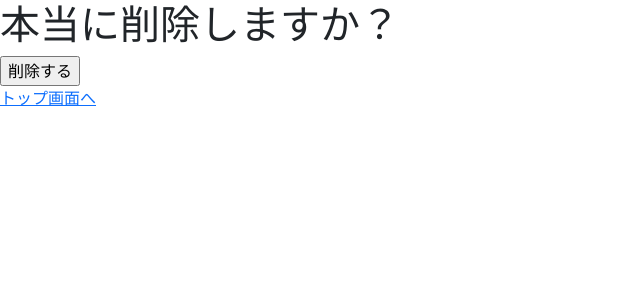
After one commit to waktia/todolist2, a Django app: page /delete/2 in a window 1280 px wide. The commit adds this page. Shown: the top 300 px of the page, without its empty margins (0-640 px from the left). Run offline with Django 3.2, Linux system fonts and the light colour scheme; data comes from the database, SQL or seed files in the repository; both versions use the stored data as it was after the commit.

Commit message:
delete_create

```diff
--- /dev/null
+++ b/templates/delete.html
@@ -0,0 +1,19 @@
+{% extends "base.html" %}
+
+{% block header %}
+<h1>本当に削除しますか？</h1>
+{% endblock header %}
+
+{% block content %}
+<div>
+<form action="" method="POST">{% csrf_token %}
+<input type="submit" value="削除する">
+</div>
+
+<div>
+  <a href="{% url 'list' %}">トップ画面へ</a>
+</div>
+
+</form>
+
+{% endblock %}
--- a/templates/list.html
+++ b/templates/list.html
@@ -18,6 +18,7 @@
 
 <p>{{ item.content }}</p>
 <a href="{% url 'update' item.pk %}">編集</a>
+<a href="{% url 'delete' item.pk %}" method="DELETE">削除</a>
 {% endfor %}
 
 {% endblock content %}
--- a/todo/urls.py
+++ b/todo/urls.py
@@ -1,7 +1,7 @@
 
 from django.contrib import admin
 from django.urls import path
-from .views import Todolist, TodoCreate, TodoDetail, TodoUpdate
+from .views import Todolist, TodoCreate, TodoDetail, TodoUpdate, TodoDelete
 
 urlpatterns = [
 
@@ -9,4 +9,6 @@ urlpatterns = [
     path("create/", TodoCreate.as_view(), name="create"),
     path("detail/<int:pk>", TodoDetail.as_view(), name="detail"),
     path("update/<int:pk>", TodoUpdate.as_view(), name="update"),
+    path("delete/<int:pk>", TodoDelete.as_view(), name="delete")
+
 ]
--- a/todo/views.py
+++ b/todo/views.py
@@ -1,8 +1,9 @@
+
 
 from todo.models import TodoModel
 from django.shortcuts import render
 from .models import TodoModel
-from django.views.generic import ListView, CreateView, DetailView, UpdateView
+from django.views.generic import ListView, CreateView, DetailView, UpdateView, DeleteView
 from django.urls import reverse_lazy
 
 
@@ -27,3 +28,8 @@ class TodoUpdate(UpdateView):
   model = TodoModel
   fields = ("title", "content", "duedate")
   success_url = reverse_lazy("list")
+
+class TodoDelete(DeleteView):
+  template_name = "delete.html"
+  model= TodoModel
+  success_url = reverse_lazy("list")
```
Also changed, not shown: db.sqlite3.
